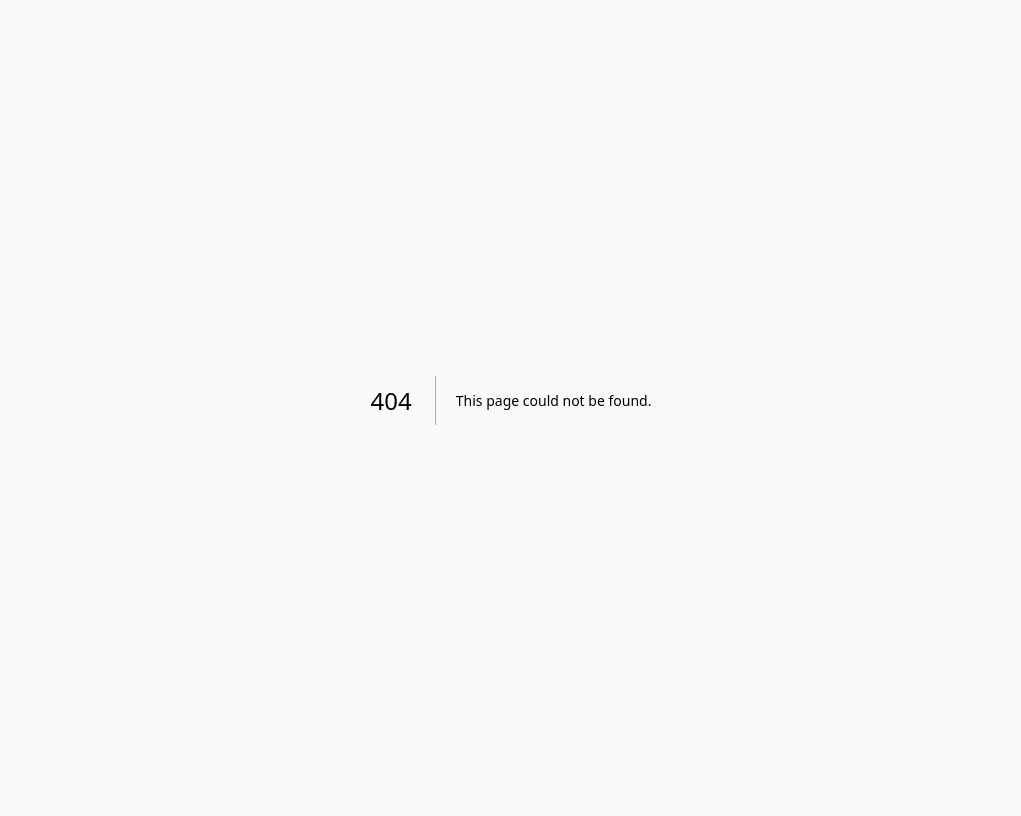
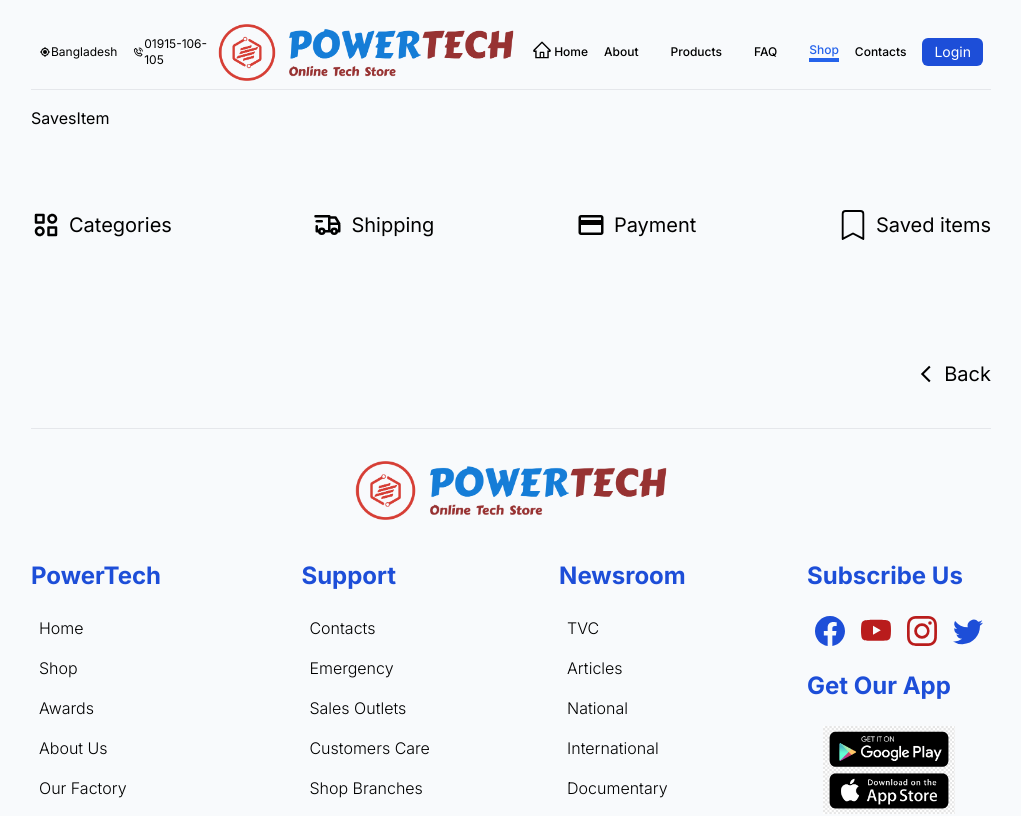
Before and after one commit to rakibulhasan933/power-tech-client, a Next.js app: page /shop/saves-item in a window 1280 px wide. Before the commit this address had no page. Shown: the top 816 px of the page, without its empty margins (129-1150 px from the left). Built offline with nearby package versions, Linux system fonts and the light colour scheme.

Commit message:
[ADD] footer removed

```diff
--- a/app/shop/layout.js
+++ b/app/shop/layout.js
@@ -20,7 +20,6 @@ export default function ShopLayout({ children }) {
 					{children}
 					<ShopFooter />
 				</div>
-				<Footer />
 			</div>
 		</div>
 	)
--- /dev/null
+++ b/app/shop/saves-item/page.js
@@ -0,0 +1,9 @@
+import React from 'react'
+
+function SavesItem() {
+	return (
+		<div>SavesItem</div>
+	)
+}
+
+export default SavesItem
```
